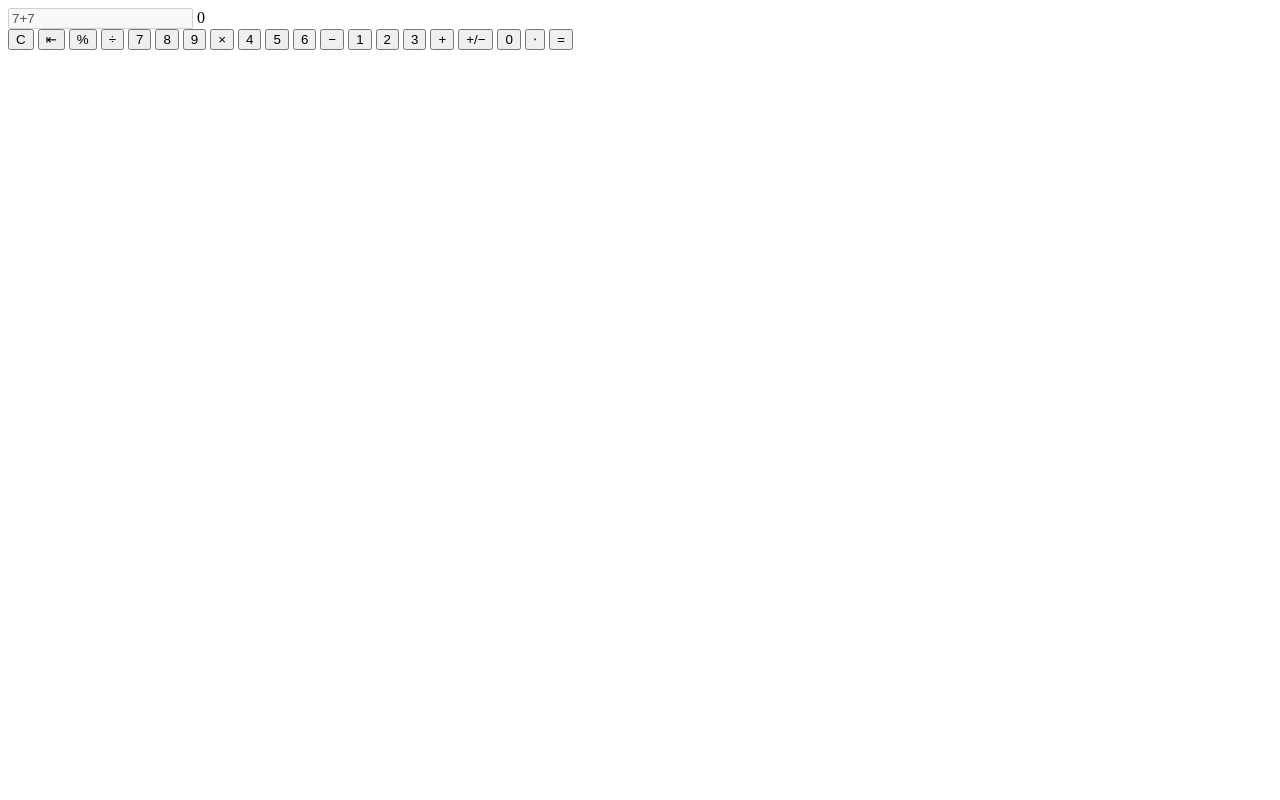
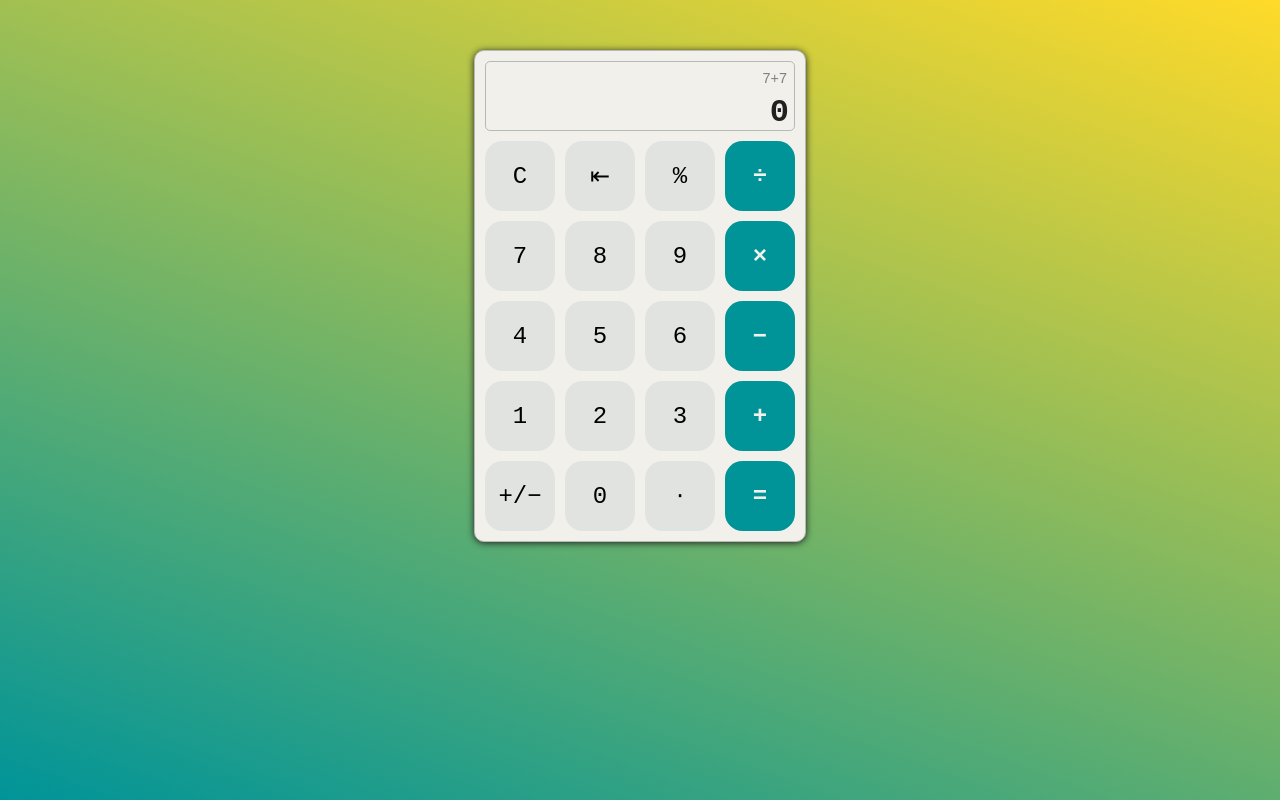
Before and after one commit to TheNinthKey/Calculator, a plain HTML site: page version2.0/index.html in a window 1280 px wide. Drawn offline with Linux system fonts and the light colour scheme.

Commit message:
Create main css style for calculator

```diff
--- a/version2.0/css/style.css
+++ b/version2.0/css/style.css
@@ -5,5 +5,107 @@
     --accent2: #FFDA29; /* Viridian Yellow */
 
     --support1: #E1E3E1; /* Light Gray */
+    --support2: #B5BAB6; /* Storm Gray */
+    --support3: #7E827F; /* Dark Gray */
+
+    --whiteish: #F2F0EB; /* Snow White */
+    --blackish: #212121; /* Blackish */
 
 }
+
+/* General Styles */
+
+*, *::before, *::after {
+    padding: 0;
+    margin: 0;
+    box-sizing: border-box;
+}
+
+html {
+    height: 100%;
+}
+
+body {
+    padding: 50px;
+    font-family: "Courier New", monospace;
+    font-size: 1em;
+    background-image: linear-gradient(200deg, var(--accent2), var(--accent1));
+}
+
+/* Calculator Container Element */
+
+#calculator {
+    width: 332px;
+    padding: 10px;
+    margin: auto;
+    background-color: var(--whiteish);
+    font-size: 1.2rem;
+    border: 1px solid var(--support2);
+    border-radius: 10px;
+    box-shadow: 0px 1px 7px 0px var(--blackish);
+}
+
+/* Calculator Screen */
+
+#display {
+    display: grid;
+    border: 1px solid var(--support2);
+    border-radius: 5px;
+    height: 70px;
+    color: var(--blackish);
+}
+
+#display input {
+    display: block;
+    text-align: right;
+    padding: 8px 7px;
+    background: none;
+    border: none;
+    font-size: 0.9rem;
+    color: var(--support3);
+}
+
+#display output {
+    display: block;
+    text-align: right;
+    padding: 0px 5px;
+    background: none;
+    font-weight: bold;
+    font-size: 2rem;
+}
+
+/* Calculator Keypad */
+
+#keypad {
+    display: grid;
+    grid-template-columns: auto auto auto auto;
+    grid-gap: 10px;
+    padding-top: 10px;
+}
+
+#keypad button {
+    width: 70px;
+    height: 70px;
+    border: none;
+    border-radius: 25%;
+    font-family: inherit;
+    font-size: 1.5rem;
+    cursor: pointer;
+    outline: none;
+    background-color: var(--support1);
+}
+
+#keypad button:hover {
+    background-image: linear-gradient(120deg, var(--support2), var(--support1));
+}
+
+#keypad button.operator {
+    font-weight: bold;
+    font-size: 1.5rem;
+    background-color: var(--accent1);
+    color: var(--whiteish);
+}
+
+#keypad button.operator:hover {
+    background-image: linear-gradient(120deg, var(--blackish), var(--accent1));
+}
```
Also changed, not shown: 1 other file.
